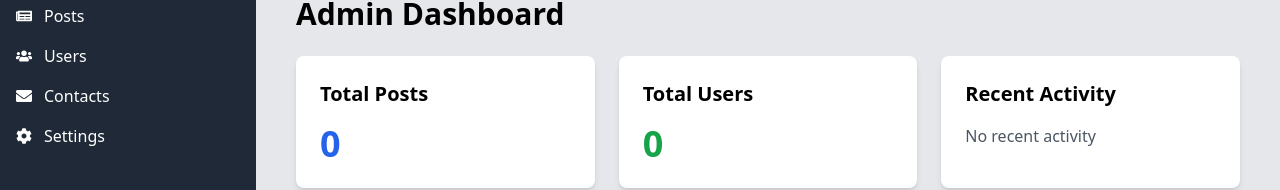
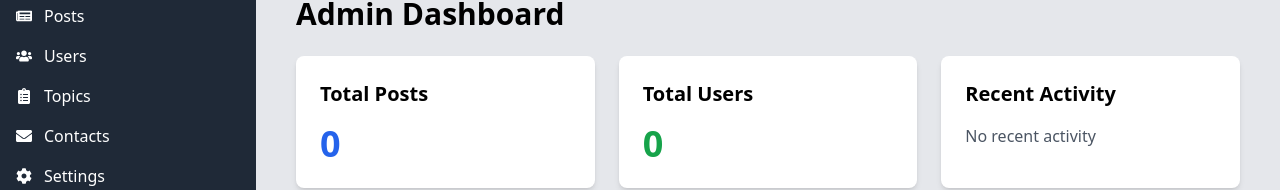
Before and after one commit to Hoa-dvph/khe, a React (Vite) app in the folder Fontend/: page /admin in a window 1280 px wide. Shown: the part 140-330 px from the top of the page. Built offline with nearby package versions, Linux system fonts and the light colour scheme.

Commit message:
fix - conflic

```diff
--- a/Fontend/src/layout/LayoutAdmin.tsx
+++ b/Fontend/src/layout/LayoutAdmin.tsx
@@ -1,6 +1,6 @@
 import React, { useState } from 'react';
 import { Link, Outlet, useNavigate } from 'react-router-dom';
-import { FaChartBar, FaNewspaper, FaUsers, FaCog, FaSignOutAlt, FaBars, FaEnvelope } from 'react-icons/fa';
+import { FaChartBar, FaNewspaper, FaUsers, FaCog, FaSignOutAlt, FaBars, FaEnvelope ,FaClipboardList } from 'react-icons/fa';
 
 const LayoutAdmin: React.FC = () => {
   const [sidebarOpen, setSidebarOpen] = useState(true);
@@ -52,6 +52,13 @@ const LayoutAdmin: React.FC = () => {
             <FaUsers className="mr-3" />
             {sidebarOpen && <span>Users</span>}
           </Link>
+          <Link
+    to="/admin/topic"
+    className="flex items-center py-2 px-4 hover:bg-gray-700"
+  >
+    <FaClipboardList className="mr-3" />
+    {sidebarOpen && <span>Topics</span>}
+  </Link>
           <Link to="/admin/contacts" className="flex items-center py-2 px-4 hover:bg-gray-700">
             <FaEnvelope className="mr-3" />
             {sidebarOpen && <span>Contacts</span>}
--- a/Fontend/src/router/index.tsx
+++ b/Fontend/src/router/index.tsx
@@ -15,6 +15,9 @@ import EditAuth from "@/components/client/EditAuth";
 import EditPassword from "@/components/client/EditPassword";
 import ContactList from "@/page/Contact/List";
 import ContactForm from "@/page/Contact";
+import AddTopic from "@/page/topic/AddTopic";
+import Topic from "@/page/topic/Topic";
+import Edit from "@/page/topic/Edit";
 
 
 const Router = () => {
@@ -41,6 +44,9 @@ const Router = () => {
           <Route path="posts/add" element={<AddPost />} />
           <Route path="posts/edit/:id" element={<EditPost />} />
           <Route path="contacts" element={<ContactList />} />
+          <Route path="topic" element={<Topic />} />
+          <Route path="topic/add" element={<AddTopic />} />
+          <Route path="topic/edit/:id" element={<Edit  />} />
         </Route>
         <Route path="*" element={<NotFound />} />
       </Routes>
```
